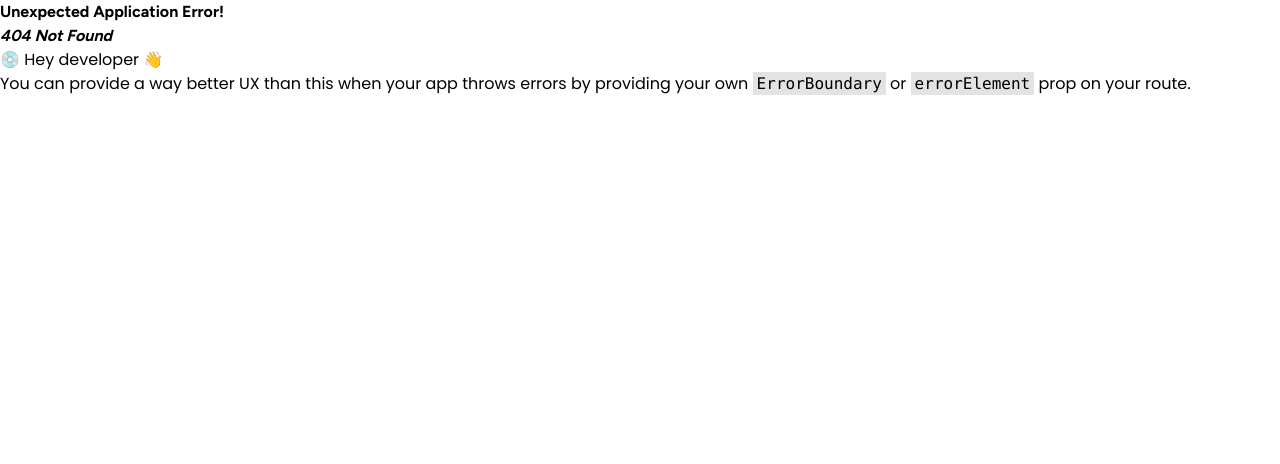
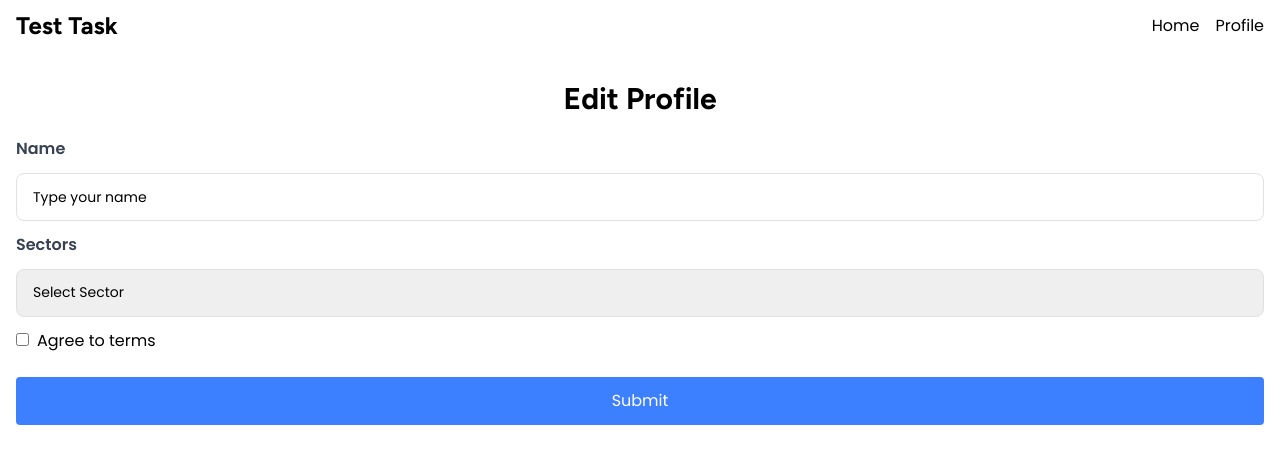
Before and after one commit to mdyasenrafe/test-task, a React (Create React App) app: page /editProfile/1 in a window 1280 px wide. Before the commit this address had no page. Shown: the top 464 px of the page. Built offline with nearby package versions, Linux system fonts and the light colour scheme.

Commit message:
edit profile page done

```diff
--- a/src/App.js
+++ b/src/App.js
@@ -2,6 +2,7 @@ import React from "react";
 import Home from "./pages/Home";
 import { RouterProvider, createBrowserRouter } from "react-router-dom";
 import Profile from "./pages/Profile";
+import EditProfile from "./pages/EditProfile";
 
 const router = createBrowserRouter([
   {
@@ -12,6 +13,10 @@ const router = createBrowserRouter([
     path: "/profile",
     element: <Profile />,
   },
+  {
+    path: "/editProfile/:id",
+    element: <EditProfile />,
+  },
 ]);
 
 function App() {
--- a/src/components/FormInput.js
+++ b/src/components/FormInput.js
@@ -1,7 +1,13 @@
 import React from "react";
 import { selectData } from "../utils/data/SelectData";
 
-export default function FormInput({ handleChange, handleSubmit, formData }) {
+export default function FormInput({
+  handleChange,
+  handleSubmit,
+  formData,
+  checked,
+  setChecked,
+}) {
   return (
     <form className="mt-4" onSubmit={handleSubmit}>
       <div>
@@ -45,8 +51,8 @@ export default function FormInput({ handleChange, handleSubmit, formData }) {
           type="checkbox"
           name="agreeToTerms"
           required
-          onChange={handleChange}
-          checked={formData?.agreeToTerms}
+          checked={checked}
+          onChange={(e) => setChecked(e.target.checked)}
         />
         <span className="ml-2">Agree to terms</span>
       </label>
--- /dev/null
+++ b/src/pages/EditProfile.js
@@ -0,0 +1,66 @@
+import React, { useEffect, useState } from "react";
+import Layout from "../components/layout/Layout";
+import { useNavigate, useParams } from "react-router-dom";
+import FormInput from "../components/FormInput";
+import { Toast } from "../components/common/Toast";
+
+export default function EditProfile() {
+  const navigate = useNavigate();
+  const { id } = useParams();
+  const [formData, setFormData] = useState({});
+  const [checked, setChecked] = useState(false);
+  const handleChange = (e) => {
+    setFormData((prev) => ({
+      ...prev,
+      [e.target.name]: e.target.value,
+    }));
+  };
+  useEffect(() => {
+    if (id) {
+      const getLocalData = localStorage.getItem("formData");
+      if (getLocalData) {
+        const localData = JSON.parse(getLocalData);
+        const data = localData.find((item) => item._id === id);
+        setChecked(data.checked);
+        setFormData(data);
+      }
+    }
+  }, [id]);
+
+  const handleUpdate = (e) => {
+    e.preventDefault();
+    if (checked) {
+      const getLocalData = localStorage.getItem("formData");
+      if (getLocalData) {
+        const parseData = JSON.parse(getLocalData);
+        const newData = parseData.map((item) => {
+          if (item._id === id) {
+            return formData;
+          }
+          return item;
+        });
+        localStorage.setItem("formData", JSON.stringify(newData));
+        Toast.fire({
+          icon: "success",
+          title: "Updated successfully",
+        }).then(() => {
+          navigate("/profile");
+        });
+      }
+    }
+  };
+  return (
+    <Layout>
+      <div className="text-center mt-6">
+        <h1 className="header-title">Edit Profile</h1>
+      </div>
+      <FormInput
+        handleChange={handleChange}
+        handleSubmit={handleUpdate}
+        formData={formData}
+        checked={checked}
+        setChecked={setChecked}
+      />
+    </Layout>
+  );
+}
--- a/src/pages/Home.js
+++ b/src/pages/Home.js
@@ -1,4 +1,4 @@
-import React, { useState } from "react";
+import React, { useEffect, useState } from "react";
 import Layout from "../components/layout/Layout";
 import { selectData } from "../utils/data/SelectData";
 import { Toast } from "../components/common/Toast";
@@ -6,9 +6,9 @@ import FormInput from "../components/FormInput";
 
 export default function Home() {
   const [formData, setFormData] = useState({});
+  const [checked, setChecked] = useState(false);
 
   const handleChange = (e) => {
-    console.log(e.target.name, " + ", e.target.value);
     setFormData((prev) => ({
       ...prev,
       [e.target.name]: e.target.value,
@@ -16,7 +16,11 @@ export default function Home() {
   };
   const handleSubmit = (e) => {
     e.preventDefault();
+    if (checked) {
       const getLocalData = localStorage.getItem("formData");
+      const id = Math.random().toString(36).substring(2, 7);
+      formData["_id"] = id;
+      formData["checked"] = checked;
       if (getLocalData) {
         const localData = JSON.parse(getLocalData);
         const newData = [...localData, formData];
@@ -24,23 +28,26 @@ export default function Home() {
       } else {
         localStorage.setItem("formData", JSON.stringify([formData]));
       }
-
       setFormData({});
+      setChecked(false);
       Toast.fire({
         icon: "success",
         title: "Data saved successfully",
       });
+    }
   };
 
   return (
     <Layout>
       <div className="text-center mt-6">
-        <h1 className="title font-bold text-[30px]">Home</h1>
+        <h1 className="header-title">Home</h1>
       </div>
       <FormInput
         handleChange={handleChange}
         handleSubmit={handleSubmit}
         formData={formData}
+        checked={checked}
+        setChecked={setChecked}
       />
     </Layout>
   );
--- a/src/pages/Profile.js
+++ b/src/pages/Profile.js
@@ -5,20 +5,23 @@ import { BiEdit } from "react-icons/bi";
 import { AiOutlineDelete } from "react-icons/ai";
 import Swal from "sweetalert2";
 import { Toast } from "../components/common/Toast";
+import { useNavigate } from "react-router-dom";
 
 export default function () {
+  const navigate = useNavigate();
   const [page, setPage] = useState(1);
   const [pageSize, setPageSize] = useState(10);
-  const [selectedRowKeys, setSelectedRowKeys] = useState([]);
   const [loading, setLoading] = useState(false);
+  const [formDatas, setFormDatas] = useState([]);
 
-  const [formDatas, setFormDatas] = useState([]);
   useEffect(() => {
+    setLoading(true);
     const getLocalData = localStorage.getItem("formData");
     if (getLocalData) {
       const localData = JSON.parse(getLocalData);
       setFormDatas(localData);
     }
+    setLoading(false);
   }, []);
   const columns = [
     {
@@ -46,9 +49,12 @@ export default function () {
       render: (text, record) => (
         <div className="flex ">
           {/* icon */}
-          <BiEdit className="text-blue-500 cursor-pointer text-[24px]" />
+          <BiEdit
+            className="text-blue-500 cursor-pointer text-[24px]"
+            onClick={() => navigate(`/editProfile/${record._id}`)}
+          />
           <AiOutlineDelete
-            onClick={() => handleDelete(record)}
+            onClick={() => handleDelete(record._id)}
             className="text-red-500 cursor-pointer ml-4 text-[24px]"
           />
         </div>
@@ -56,7 +62,7 @@ export default function () {
     },
   ];
 
-  const handleDelete = (record) => {
+  const handleDelete = (_id) => {
     Swal.fire({
       title: "Are you sure?",
       text: "want to delete this data",
@@ -66,10 +72,7 @@ export default function () {
       cancelButtonText: "No, keep it",
     }).then((result) => {
       if (result.isConfirmed) {
-        const filterData = formDatas.filter(
-          (item, index) =>
-            item.name !== record.name && item.sector !== record.sector
-        );
+        const filterData = formDatas.filter((item) => item._id !== _id);
         localStorage.setItem("formData", JSON.stringify(filterData));
         setFormDatas(filterData);
         Toast.fire({
@@ -83,7 +86,7 @@ export default function () {
   return (
     <Layout>
       <div className="text-center mt-6">
-        <h1 className="title font-bold text-[30px]">Profile</h1>
+        <h1 className="header-title">Profile</h1>
       </div>
       <div className="mt-[48px] rounded-[8px] ">
         <Table
@@ -97,7 +100,7 @@ export default function () {
               setPageSize(pageSize);
             },
           }}
-          rowKey={(record) => record.name}
+          rowKey={(record) => record._id}
         />
       </div>
     </Layout>
--- a/src/styles/styles.css
+++ b/src/styles/styles.css
@@ -6,4 +6,7 @@
   .input {
     @apply py-3 appearance-none block w-full rounded-[8px] px-4 leading-tight mb-3 h-[48px] text-[14px] duration-500;
   }
+  .header-title {
+    @apply font-bold text-[30px];
+  }
 }
```
Lines whose indentation alone changed are shown as unchanged.
